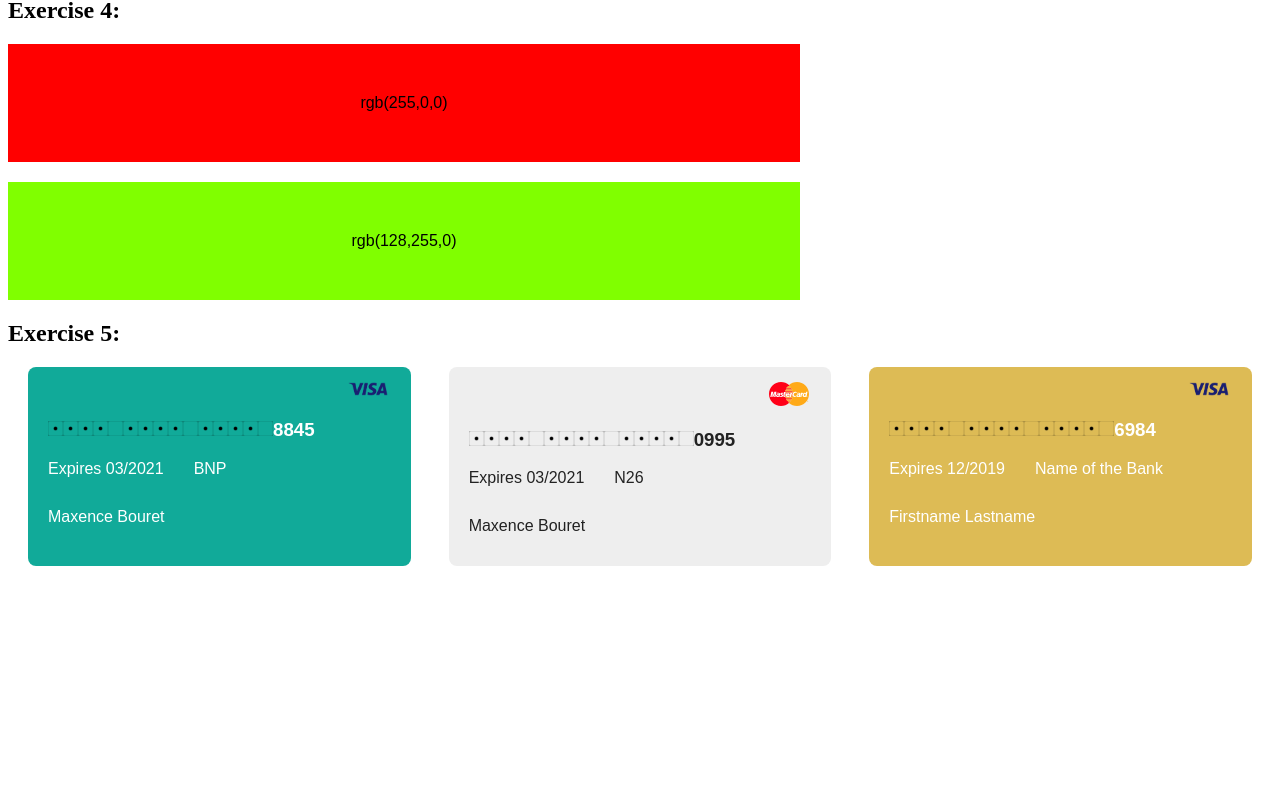
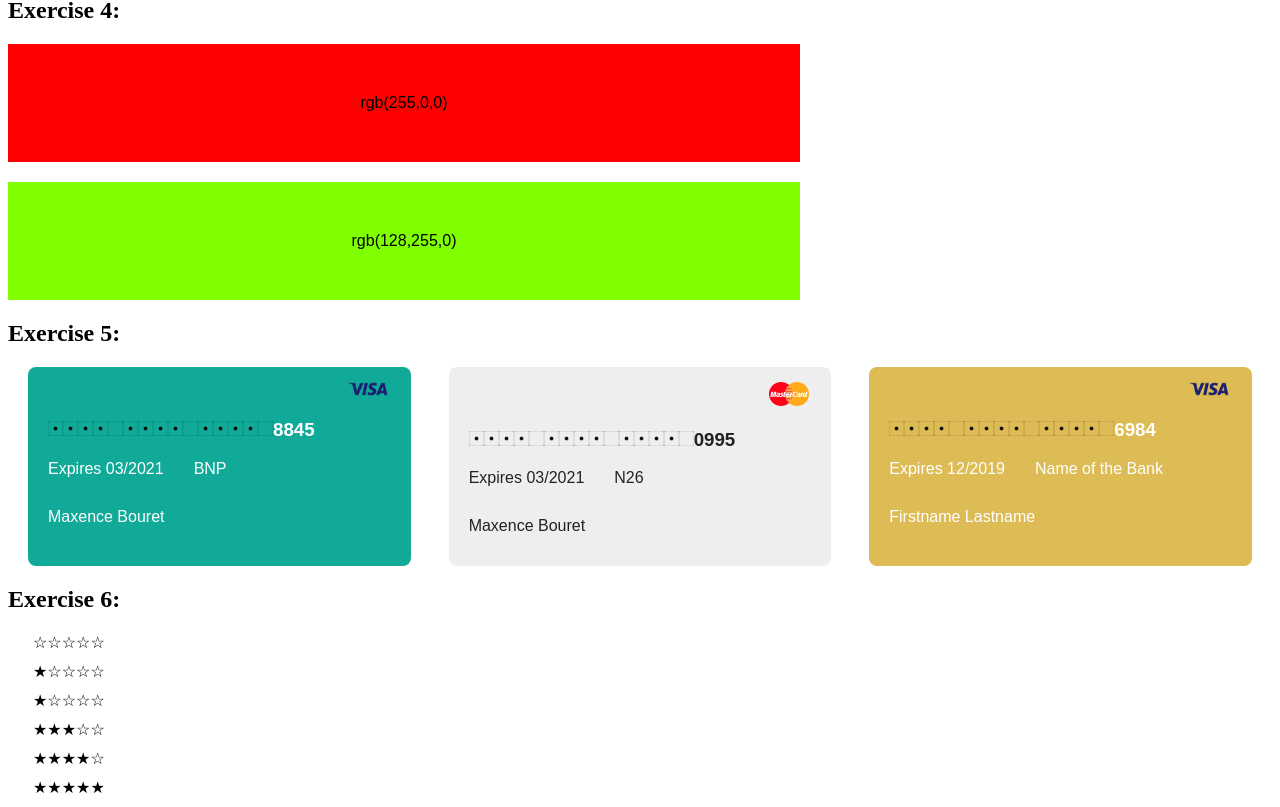
Before and after one commit to Mika7596/Props-Training, a React (Vite) app: page / in a window 1280 px wide. Shown: the part 1090-1897 px from the top of the page. Before the commit the page ends 1676 px from the top, so only its background shows below. Built offline with nearby package versions, Linux system fonts and the light colour scheme.

Commit message:
Completed Exercise 6

```diff
--- a/src/App.jsx
+++ b/src/App.jsx
@@ -4,6 +4,7 @@ import Exercise2 from './views/Exercise2'
 import Exercise3 from './views/Exercise3'
 import Exercise4 from './views/Exercise4'
 import Exercise5 from './views/Exercise5'
+import Exercise6 from './views/Exercise6'
 
 function App() {
 
@@ -14,6 +15,7 @@ function App() {
     <Exercise3></Exercise3>
     <Exercise4></Exercise4>
     <Exercise5></Exercise5>
+    <Exercise6></Exercise6>
     </>
   )
 }
--- /dev/null
+++ b/src/components/Rating.jsx
@@ -0,0 +1,11 @@
+import React from 'react'
+
+function Rating(props) {
+    let filledStars = Math.floor(Number(props.children));
+    let emptyStars = 5 - filledStars
+  return (
+    <div style={{margin: "10px 25px"}}>{"★".repeat(filledStars)}{"☆".repeat(emptyStars)}</div>
+  )
+}
+
+export default Rating
--- /dev/null
+++ b/src/views/Exercise6.jsx
@@ -0,0 +1,17 @@
+import Rating from "../components/Rating";
+
+function Exercise6() {
+  return (
+    <div>
+      <h2> Exercise 6: </h2>
+      <Rating>0</Rating>
+      <Rating>1.49</Rating>
+      <Rating>1.5</Rating>
+      <Rating>3</Rating>
+      <Rating>4</Rating>
+      <Rating>5</Rating>
+    </div>
+  );
+}
+
+export default Exercise6;
```
